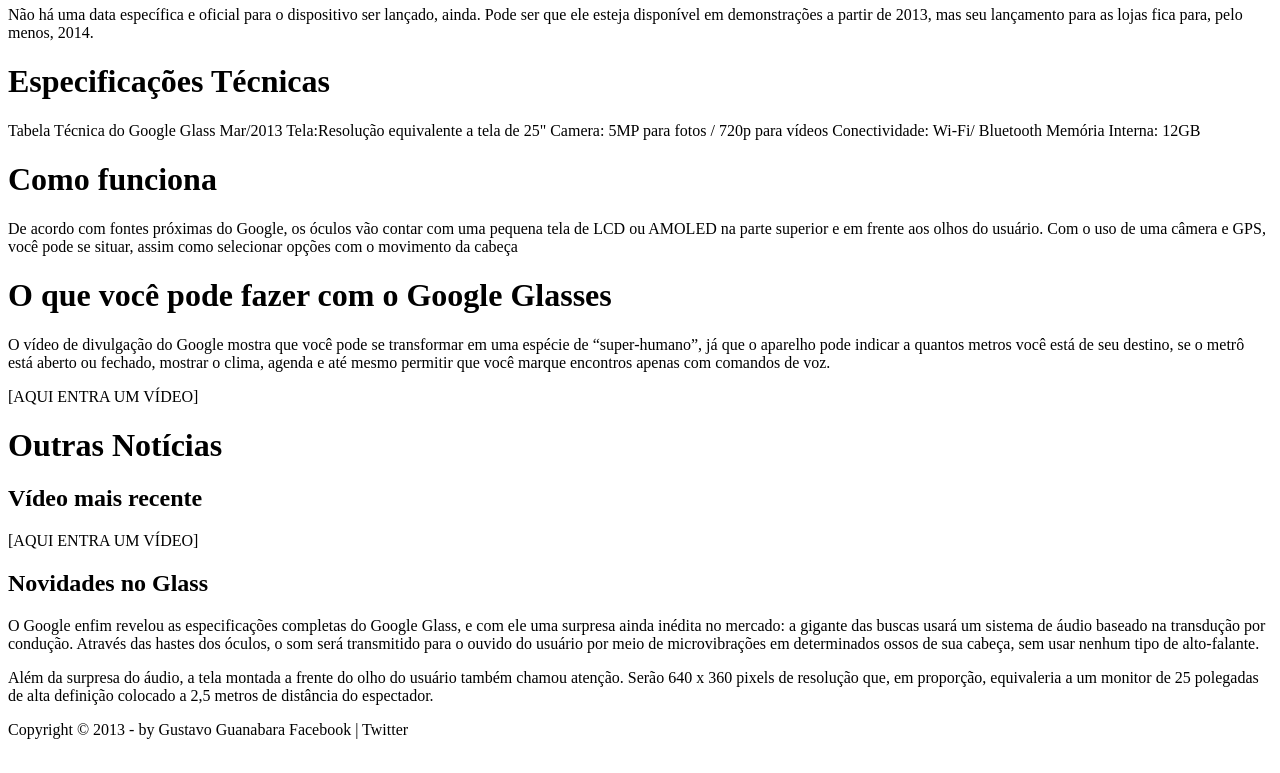
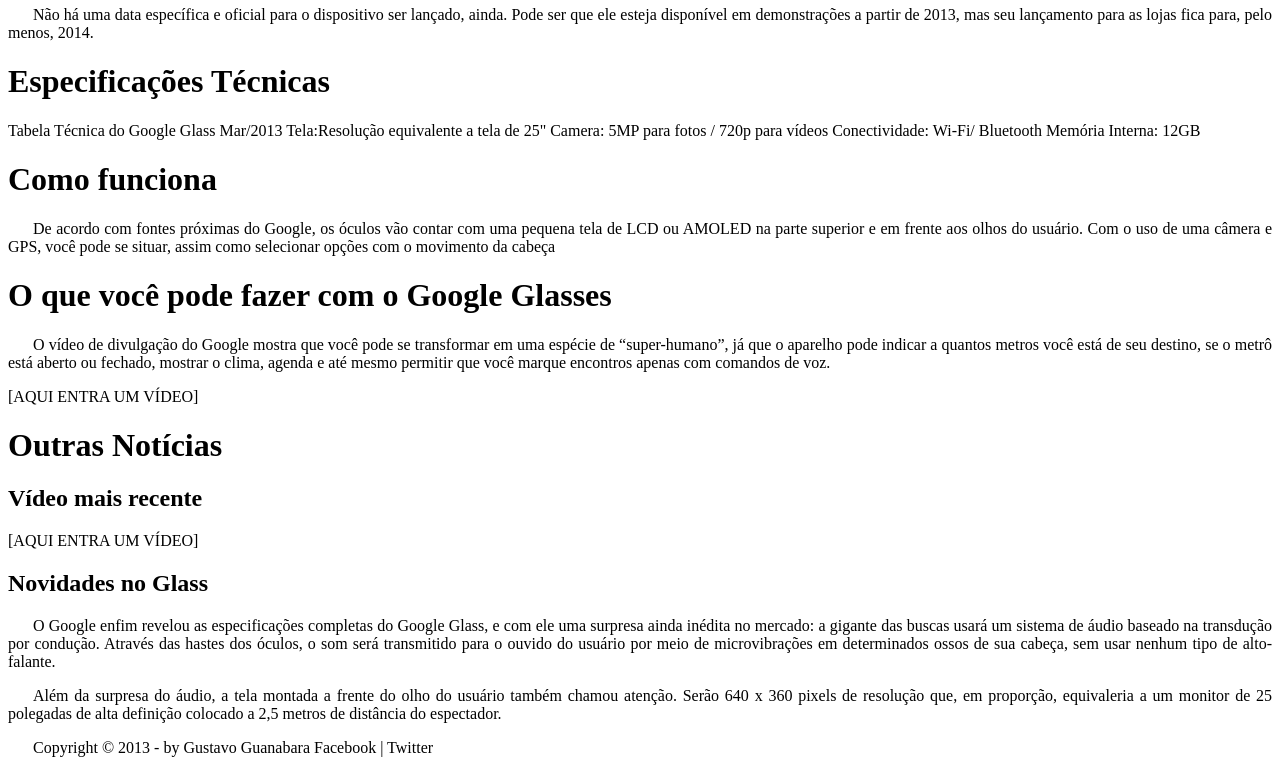
Before and after one commit to LuanPeixotop/CeV-HTML5, a plain HTML site: page projeto-glass-html5/index.html in a window 1280 px wide. Shown: the part 688-1461 px from the top of the page. Drawn offline with Linux system fonts and the light colour scheme.

Commit message:
Aula 07 – Formatação de Texto com HTML5 e CSS3

```diff
--- a/projeto-glass-html5/index.html
+++ b/projeto-glass-html5/index.html
@@ -4,6 +4,14 @@
         <head>
                 <meta charset="utf-8">
                 <title>Tudo sobre Google Glass</title>
+
+                <style>
+                        p {
+                                text-align: justify;
+                                text-indent: 25px;
+                        }
+
+                </style>
         </head>
 
         <body>
```
